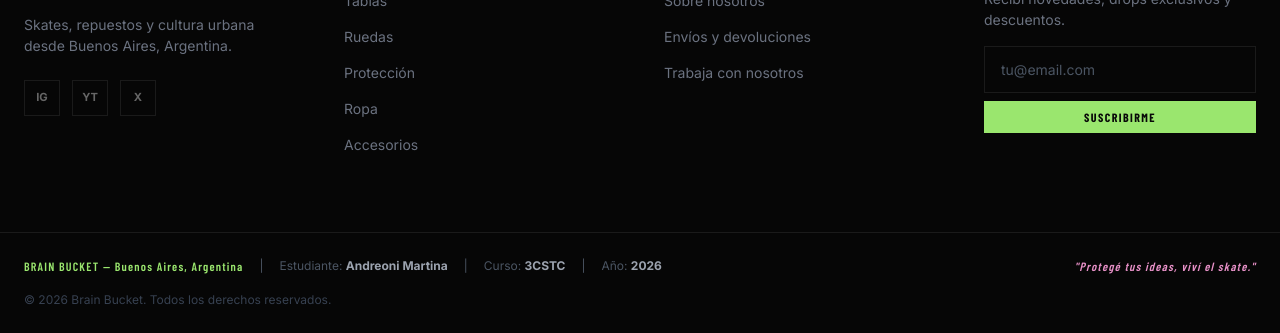
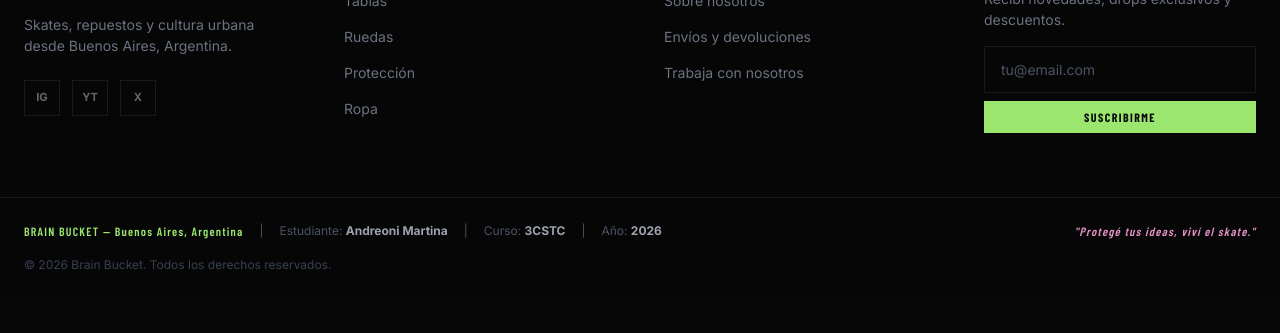
Before and after one commit to andreoni-martina/Andreoni_BrainBucket, a plain HTML site: page index.html in a window 1280 px wide. Shown: the part 6673-7006 px from the top of the page. After the commit the page ends 6971 px from the top, so only its background shows below. Drawn offline with nearby package versions, Linux system fonts and the light colour scheme; a web font is replaced by a local one.

Commit message:
Quitar Accesorios del footer
Co-authored-by: Copilot <223556219+Copilot@users.noreply.github.com>

```diff
--- a/index.html
+++ b/index.html
@@ -277,7 +277,7 @@
     </div>
     <div>
       <h4 class="cond g">Tienda</h4>
-      <ul><li><a href="catalogo.html">Tablas</a></li><li><a href="catalogo.html">Ruedas</a></li><li><a href="catalogo.html">Protección</a></li><li><a href="catalogo.html">Ropa</a></li><li><a href="catalogo.html">Accesorios</a></li></ul>
+      <ul><li><a href="catalogo.html">Tablas</a></li><li><a href="catalogo.html">Ruedas</a></li><li><a href="catalogo.html">Protección</a></li><li><a href="catalogo.html">Ropa</a></li></ul>
     </div>
     <div>
       <h4 class="cond p">Información</h4>
```
